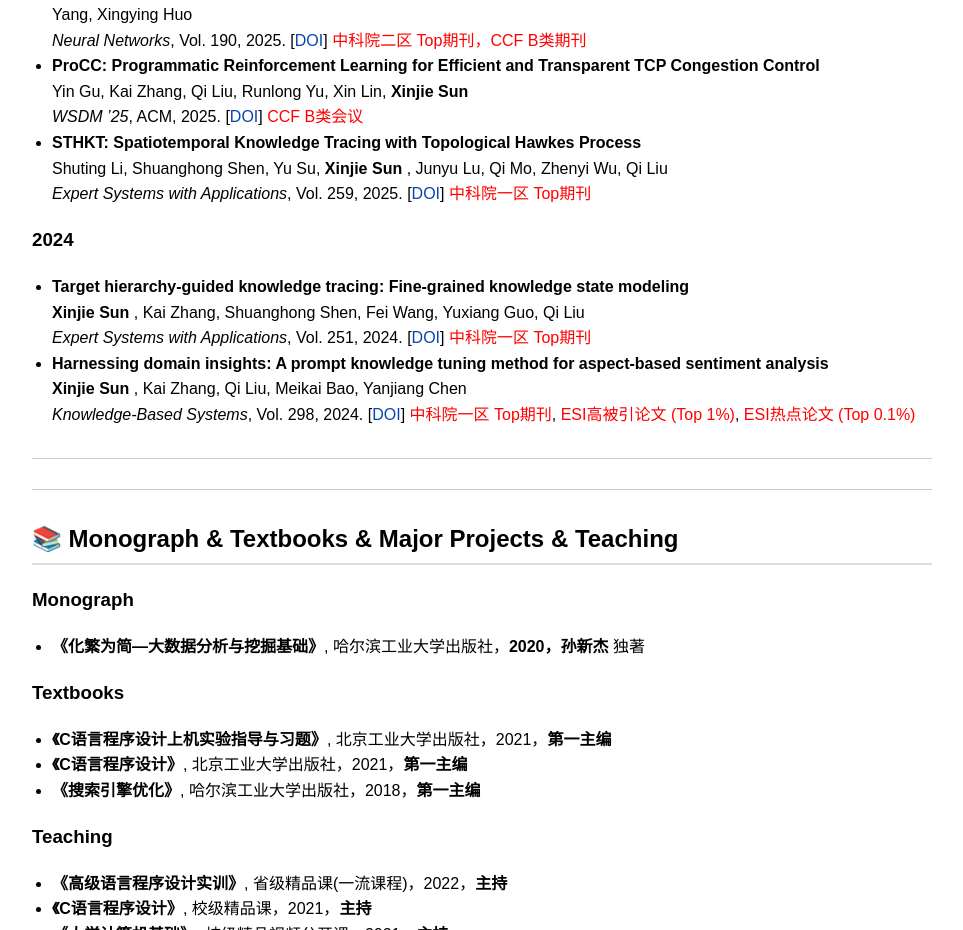
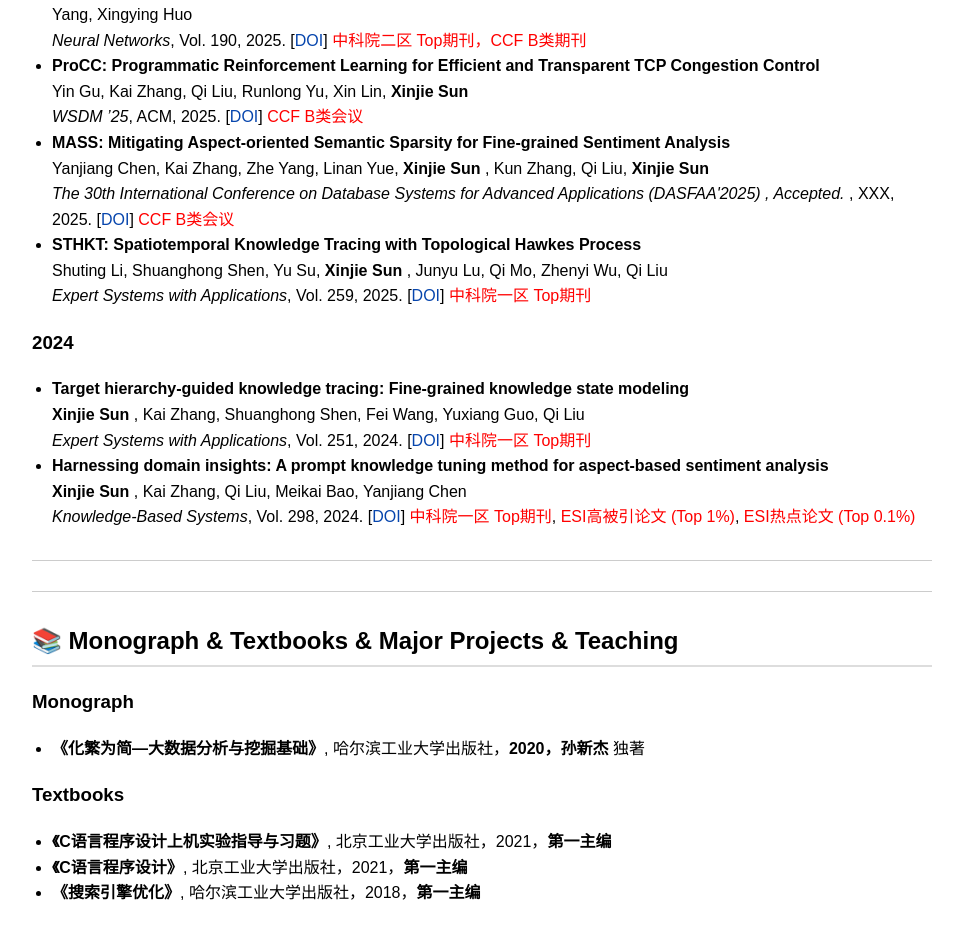
Before and after one commit to xinjiesun-ustc/xinjiesun-ustc.github.io, a plain HTML site: page index.html in a window 1280 px wide. Shown: the part 1201-2131 px from the top of the page, without its empty margins (158-1121 px from the left). Drawn offline with Linux system fonts and the light colour scheme.

Commit message:
Update index.html

```diff
--- a/index.html
+++ b/index.html
@@ -117,6 +117,13 @@
     <em>WSDM ’25</em>, ACM, 2025.
     [<a href="https://doi.org/10.1145/3701551.3703585">DOI</a>] <span style="color:red;">CCF B类会议</span>
   </li>
+
+    <li><strong>MASS: Mitigating Aspect-oriented Semantic Sparsity for Fine-grained Sentiment Analysis</strong><br>
+     Yanjiang Chen, Kai Zhang, Zhe Yang, Linan Yue, <strong>Xinjie Sun </strong>, Kun Zhang, Qi Liu, <strong>Xinjie Sun </strong><br>
+    <em>The 30th International Conference on Database Systems for Advanced Applications (DASFAA'2025) , Accepted. </em>, XXX, 2025.
+    [<a href="XXX">DOI</a>] <span style="color:red;">CCF B类会议</span>
+  </li>
+
   <li><strong>STHKT: Spatiotemporal Knowledge Tracing with Topological Hawkes Process</strong><br>
     Shuting Li, Shuanghong Shen, Yu Su, <strong>Xinjie Sun </strong>, Junyu Lu, Qi Mo, Zhenyi Wu, Qi Liu<br>
     <em>Expert Systems with Applications</em>, Vol. 259, 2025.
```
